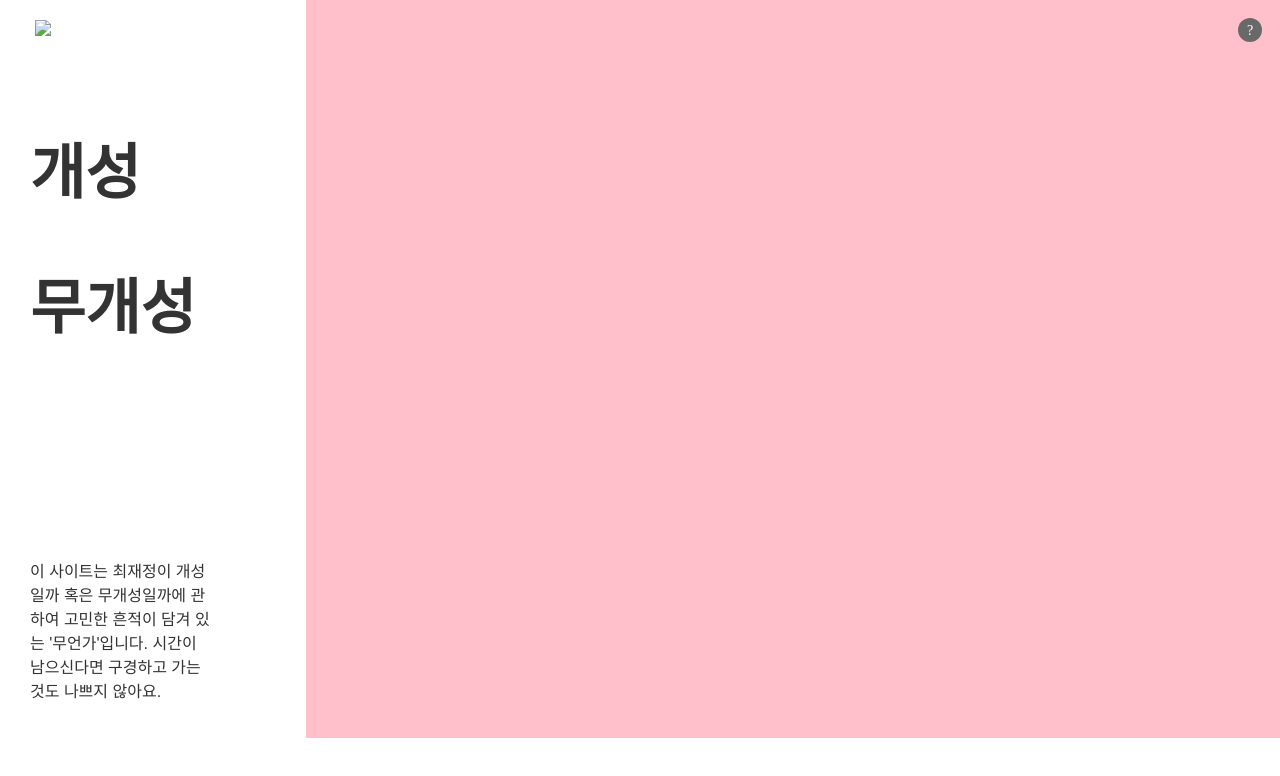
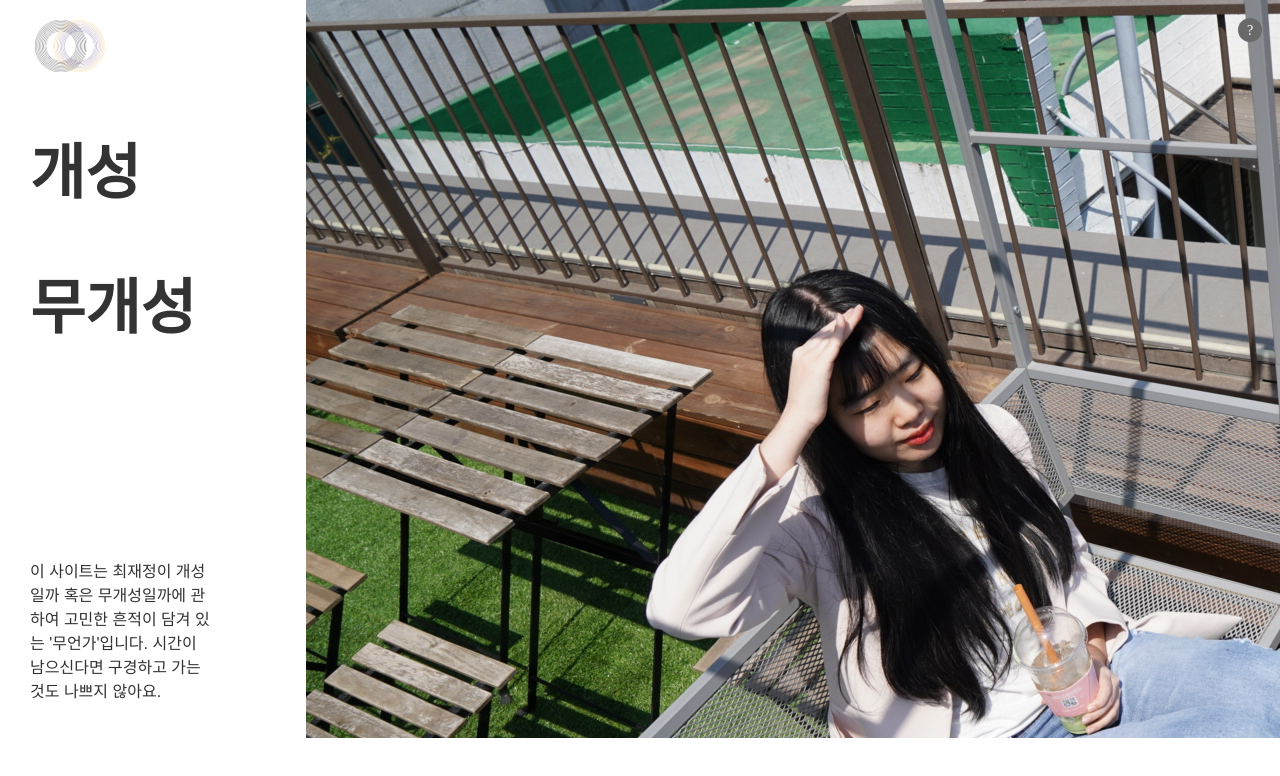
Before and after one commit to jung0683/jung0683.github.io, a plain HTML site: page index.html in a window 1280 px wide. Shown: the top 776 px of the page. Drawn offline with Linux system fonts and the light colour scheme.

Commit message:
Update index.html

```diff
--- a/index.html
+++ b/index.html
@@ -27,7 +27,7 @@ clear{clear:both;}
 		display:flex;
 		}
 	header{flex:1.5; background:white;}
-	.left{flex:6; background-image: url("./img/bg.jpg");}
+	.left{flex:6; background-image: url("./bg.jpg");}
 
 
 	/* 세로네비1 */
@@ -216,7 +216,7 @@ clear{clear:both;}
     <div class="wrap">
 
     <header>
-    <div class="logo"><a href="index.html"><img src="img/logo.png" width="70px"></a></div>
+    <div class="logo"><a href="index.html"><img src="./logo.png" width="70px"></a></div>
         <div class="help-tip">
 
 	<p> TMI : 약 3년간 고민하고 있는 문제이다.</p>
```
